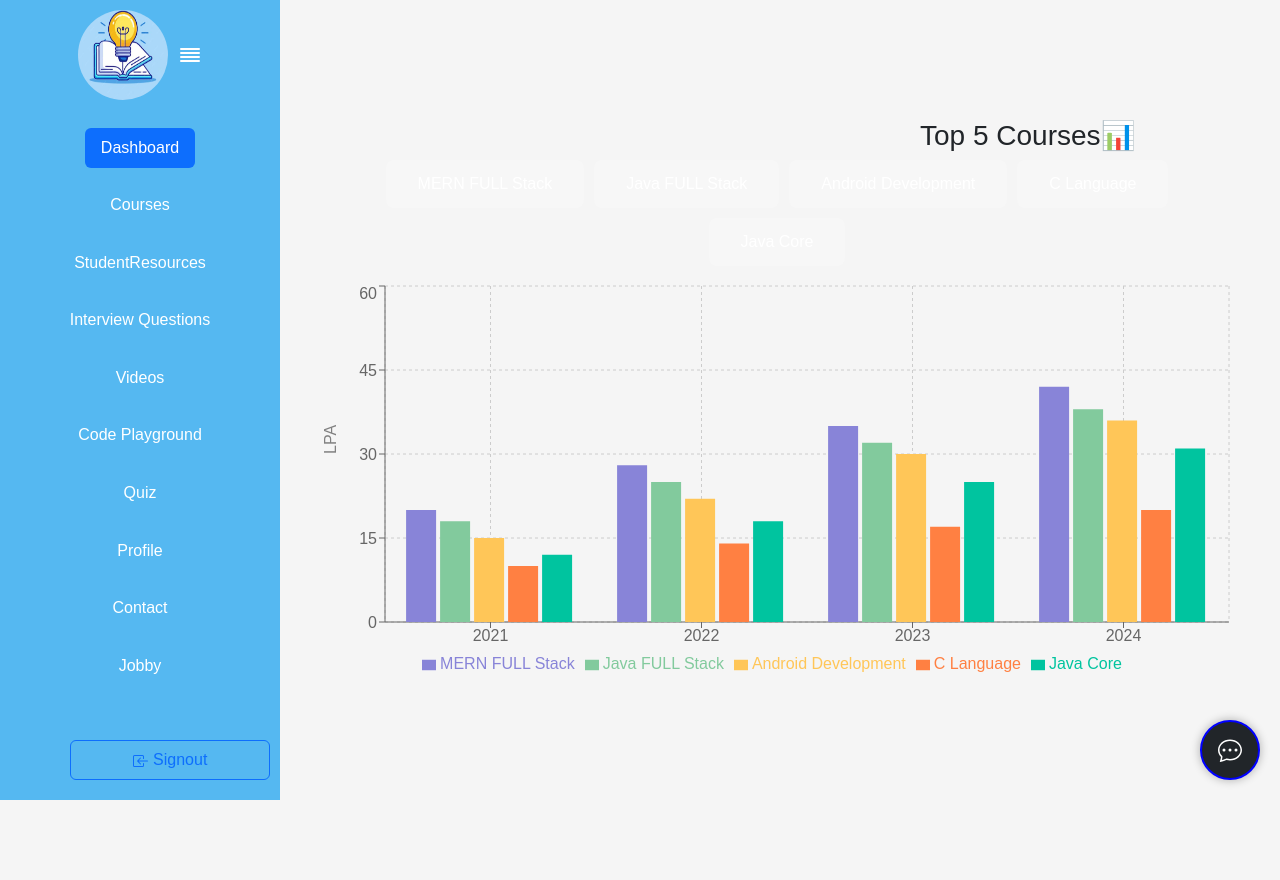
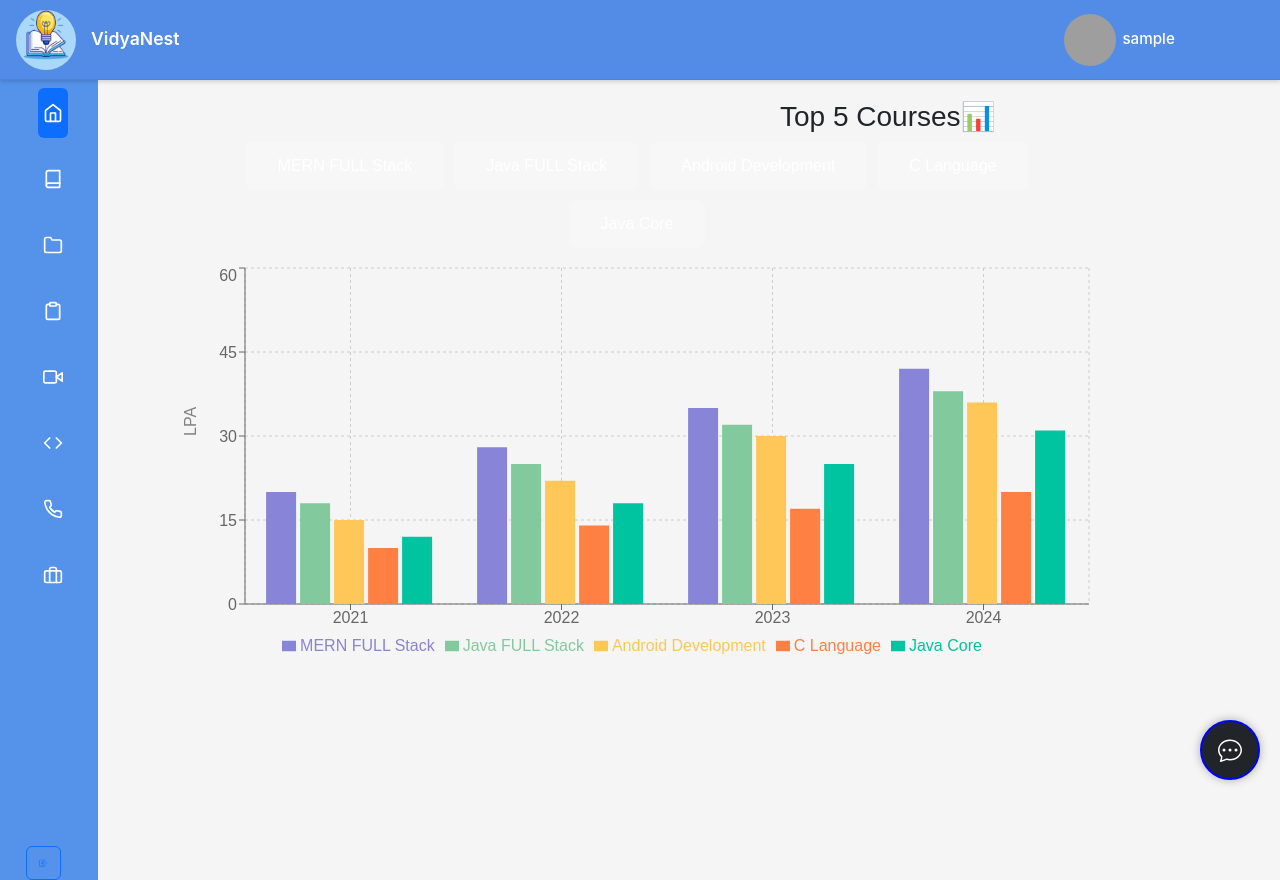
Before and after one commit to prudhu21/VidyaNest, a React (Vite) app in the folder frontend/: page /sidenav in a window 1280 px wide. Before the commit the page ends 800 px from the top, so only its background shows below. Built offline with nearby package versions, Linux system fonts and the light colour scheme; sample sign-in values are in the browser's storage; grey boxes are pictures that could not be loaded.

Commit message:
added header section

```diff
--- a/frontend/src/components/Contact.jsx
+++ b/frontend/src/components/Contact.jsx
@@ -33,7 +33,7 @@ const Contact = ({baseUrl}) => {
   };
 
     return (
-      <div className='d-flex'>
+      <div className='d-flex' style={{display:"flex",justifyContent:"center",alignItems:"center",minHeight:"100dvh",flexWrap:"wrap"}}>
         <div>
           <img src="https://img.freepik.com/free-vector/flat-design-illustration-customer-support_23-2148887720.jpg?uid=R163686062&ga=GA1.1.761964938.1707574847&semt=ais_hybrid&w=740"
             className='contact-img'/>
--- a/frontend/src/components/Courses.jsx
+++ b/frontend/src/components/Courses.jsx
@@ -2,7 +2,7 @@ import React, { useState } from 'react'
 import './Courses.css'
 import { useNavigate } from 'react-router-dom';
 
-const Courses = ({baseUrl}) => {
+const Courses = ({baseUrl,setActiveKey}) => {
   const navigate = useNavigate();
   const [searchInput, setSearchInput] = useState('');
 
@@ -201,13 +201,13 @@ const Courses = ({baseUrl}) => {
                 <div className='d-flex flex-row'>
                   <button
                     className='btn-outline-success start-btn'
-                    onClick={()=>navigate('/mernfs')}
+                    onClick={() => setActiveKey("mernfs")}
                   >
                     Start
                   </button>
                   <button
                     className='btn-outline-success'
-                    onClick={()=>navigate('/quiz')}
+                    onClick={() => setActiveKey("quiz")}
                   >
                     Quiz
                   </button>
--- a/frontend/src/components/Dashboard.jsx
+++ b/frontend/src/components/Dashboard.jsx
@@ -5,6 +5,7 @@ import {BarChart,Bar,XAxis,YAxis,CartesianGrid,Tooltip,Legend,ResponsiveContaine
 import './Dashboard.css';
 import { Button, Modal, Form, InputGroup } from 'react-bootstrap';
 import { BsChatDots, BsSend } from 'react-icons/bs';
+import ProfileHeader from './Header';
 
 const Dashboard = ({baseUrl}) => {
   const [showChat, setShowChat] = useState(false);
@@ -27,7 +28,6 @@ const Dashboard = ({baseUrl}) => {
     setIsLoading(true);
 
     try {
-      // Call OpenAI API
       const response = await fetch('https://api.openai.com/v1/chat/completions', {
         method: 'POST',
         headers: {
@@ -142,7 +142,7 @@ const Dashboard = ({baseUrl}) => {
               {course}
             </Button>
           ))}
-        </div>
+      </div>
 
       <ResponsiveContainer width="100%" height={400}>
         <BarChart data={chartData}>
@@ -163,7 +163,6 @@ const Dashboard = ({baseUrl}) => {
       </ResponsiveContainer>
       </div>
 
-      {/* Chat button */}
       <Button
         variant="dark"
         style={{
@@ -185,7 +184,6 @@ const Dashboard = ({baseUrl}) => {
         <BsChatDots size={24} />
       </Button>
 
-      {/* Chat modal */}
       <Modal
         show={showChat}
         onHide={() => setShowChat(false)}
--- /dev/null
+++ b/frontend/src/components/Header.css
@@ -0,0 +1,127 @@
+.header {
+  position: sticky;
+  top: 0;
+  z-index: 1000;
+  display: flex;
+  align-items: center;
+  justify-content: space-between;
+  padding: 0.5rem 1rem;
+  height: 80px;
+  background-color: #538ce7; /* slate-800 */
+  color: #fff;
+  border-bottom: 1px solid #4986da; /* slate-700 */
+  box-shadow: 0 2px 4px rgba(0, 0, 0, 0.15);
+}
+.header-app-icon{
+    height: 60px;
+    width: 60px;
+    border-radius: 100%;
+}
+/* Left section */
+.header-left {
+  display: flex;
+  align-items: center;
+  gap: 0.5rem;
+}
+
+.user-dropdown {
+  position: absolute;
+  top: 100%;
+  right: 0;
+  background: #ffffff;
+  border: 1px solid #ddd;
+  border-radius: 6px;
+  box-shadow: 0 2px 8px rgba(0,0,0,0.15);
+  width: 150px;
+  margin-top: 8px;
+  z-index: 1000;
+  color: black;
+}
+
+.dropdown-item {
+  padding: 10px 15px;
+  cursor: pointer;
+  transition: background 0.2s;
+}
+
+.dropdown-item:hover {
+  background-color: #90d4f8;
+  color: white;
+}
+
+.user-info {
+  display: flex;
+  align-items: center;
+  gap: 8px;
+}
+
+.logo-icon {
+  background: #2563eb; /* blue-600 */
+  padding: 0.4rem;
+  border-radius: 8px;
+  display: flex;
+  align-items: center;
+  justify-content: center;
+}
+
+.site-name {
+  font-size: 1.1rem;
+  font-weight: 600;
+}
+
+/* Right section */
+.header-right {
+  display: flex;
+  align-items: center;
+  gap: 1rem;
+  margin-right: 50px;
+  width: 150px;
+}
+
+.header-right:hover {
+  cursor: pointer;
+  background-color:rgb(103, 161, 244);
+  width: 170px;
+  padding-right: 20px;
+}
+.user-info {
+  display: flex;
+  align-items: center;
+  gap: 0.4rem;
+}
+
+.user-avatar {
+  width: 52px;
+  height: 52px;
+  border-radius: 50%;
+  object-fit: cover;
+}
+
+.user-name {
+  font-size: 0.95rem;
+  font-weight: 500;
+}
+
+.settings-btn {
+  background: transparent;
+  border: none;
+  cursor: pointer;
+  color: #cbd5e1; /* slate-300 */
+  transition: color 0.2s ease-in-out;
+}
+
+.settings-btn:hover {
+  color: #fff;
+}
+
+/* Responsive */
+@media (max-width: 640px) {
+  .user-name {
+    display: none;
+  }
+}
+@media (max-width: 480px) {
+  .site-name {
+    display: none;
+  }
+}
--- /dev/null
+++ b/frontend/src/components/Header.jsx
@@ -0,0 +1,98 @@
+import React, { useEffect, useState } from "react";
+import { useNavigate } from "react-router-dom";
+import { Modal, Button } from 'react-bootstrap';
+import "./Header.css";
+import Logo from "../assets/logo.jpg";
+
+const Header = ({setActiveKey}) => {
+  const DEFAULT_PROFILE_IMAGE =
+    "https://img.freepik.com/premium-vector/vector-flat-illustration-grayscale-avatar-user-profile-person-icon-gender-neutral-silhouette-profile-picture-suitable-social-media-profiles-icons-screensavers-as-templatex9xa_719432-2210.jpg";
+
+  const [user, setUser] = useState({
+    name: "USER",
+    avatar:
+      localStorage.getItem("profileImage") ||
+      "https://ui-avatars.com/api/?name=Ashfaq&background=2563eb&color=fff",
+  });
+
+  const [dropdownOpen, setDropdownOpen] = useState(false);
+  const [showLogoutModal, setShowLogoutModal] = useState(false);
+  const navigate = useNavigate();
+
+  useEffect(() => {
+    const updateUser = () => {
+      const savedImg = localStorage.getItem("profileImage") || DEFAULT_PROFILE_IMAGE;
+      const savedData = JSON.parse(localStorage.getItem("userData"));
+      setUser({
+        name: savedData?.username || "USER",
+        avatar: savedImg,
+      });
+    };
+
+    updateUser();
+    window.addEventListener("profileUpdated", updateUser);
+    return () => {
+      window.removeEventListener("profileUpdated", updateUser);
+    };
+  }, []);
+
+   const handleLogout = () => {
+    localStorage.clear();
+    navigate("/");
+  };
+
+
+  const handleProfileClick = () => {
+    setDropdownOpen(false);
+    if (setActiveKey) setActiveKey("eight");  // Activate Profile tab
+  };
+
+  return (
+    <header className="header">
+      <div className="header-left">
+        <img src={Logo} alt="App Logo" className="header-app-icon" />
+        <span className="site-name">VidyaNest</span>
+      </div>
+
+      <div className="header-right">
+        <div
+          className="user-info"
+          onClick={() => setDropdownOpen(!dropdownOpen)}
+          style={{ cursor: "pointer", position: "relative" }}
+        >
+          <img src={user.avatar} alt="User" className="user-avatar" />
+          <span className="user-name">{user.name}</span>
+
+          {dropdownOpen && (
+            <div className="user-dropdown">
+              <div className="dropdown-item" onClick={handleProfileClick}>
+                Profile
+              </div>
+              <div className="dropdown-item" onClick={() => setShowLogoutModal(true)}>
+                Logout
+              </div>
+            </div>
+          )}
+        </div>
+      </div>
+
+        {/* Logout Confirmation Modal */}
+        <Modal show={showLogoutModal} onHide={() => setShowLogoutModal(false)} centered>
+          <Modal.Body>
+            <p><strong>Confirm Logout</strong></p>
+            <p>Are you sure you want to logout?</p>
+          </Modal.Body>
+          <Modal.Footer>
+            <Button variant="secondary" onClick={() => setShowLogoutModal(false)}>
+              Cancel
+            </Button>
+            <Button variant="danger" onClick={handleLogout}>
+              Logout
+            </Button>
+          </Modal.Footer>
+        </Modal>
+    </header>
+  );
+};
+
+export default Header;
--- a/frontend/src/components/InterviewQuestions.jsx
+++ b/frontend/src/components/InterviewQuestions.jsx
@@ -3,6 +3,7 @@ import Tab from 'react-bootstrap/Tab';
 import Tabs from 'react-bootstrap/Tabs';
 import './InterviewQuestions.css'
 import Accordion from 'react-bootstrap/Accordion';
+import ProfileHeader from './Header';
 
 const InterviewQuestions = ({baseUrl}) => {
   return (
@@ -941,13 +942,11 @@ const InterviewQuestions = ({baseUrl}) => {
 
               </Accordion.Body>
             </Accordion.Item>
-
         </Accordion>
       </Tab>
-
-
     </Tabs>
   );
+
 }
 
 
--- a/frontend/src/components/Profile.css
+++ b/frontend/src/components/Profile.css
@@ -2,7 +2,8 @@ form {
   padding-left: 20px;
 }
 .profile-img{
-    width: 240px;
+    width: 100px;
+    height: 100px;
     border-radius: 100%;
     margin: 10px;
     margin-left: 50px;
--- a/frontend/src/components/Profile.jsx
+++ b/frontend/src/components/Profile.jsx
@@ -88,7 +88,7 @@ const Profile = () => {
 
   return (
     <Form noValidate validated={validated} onSubmit={handleSubmit}>
-      <div className="d-flex">
+      <div className="d-flex align-items-center mt-5">
         <div className="relative">
           <img
             src={profileImage}
@@ -161,8 +161,8 @@ const Profile = () => {
             controlId={`form-${key}`}
             className="d-flex align-items-center"
           >
-            <Form.Label className="form-label">{label}</Form.Label>
-            <Form.Control
+            <Form.Label className="form-label" style={{width:"100px"}}>{label}</Form.Label>
+            <Form.Control style={{width:"200px"}}
               className="form-element"
               required
               type={type}
--- a/frontend/src/components/sideNav.css
+++ b/frontend/src/components/sideNav.css
@@ -3,13 +3,15 @@
     height: 100dvh;
 }
 .sidenav-bg{
-    background-color: rgb(85, 184, 241);
+    background-color: #5593eb;
     color: rgb(189, 215, 238);
     position: fixed;
     height: 100dvh;
     display: flex;
     align-items: center;
     justify-content: space-between;
+    top: 0%;
+    margin-top: 80px;
 }
 .app-logo{
     border-radius: 100%;
--- a/frontend/src/components/sideNav.jsx
+++ b/frontend/src/components/sideNav.jsx
@@ -1,8 +1,24 @@
+import {
+  FiAlignJustify,
+  FiHome,
+  FiBook,
+  FiFolder,
+  FiClipboard,
+  FiVideo,
+  FiCode,
+  FiUser,
+  FiPhone,
+  FiBriefcase
+} from "react-icons/fi";
+import { BsBoxArrowInLeft } from "react-icons/bs";
 import Col from 'react-bootstrap/Col';
 import Nav from 'react-bootstrap/Nav';
 import Row from 'react-bootstrap/Row';
 import Tab from 'react-bootstrap/Tab';
 import Button from 'react-bootstrap/Button';
+import { useState } from 'react';
+import { useNavigate } from 'react-router-dom';
+import './sideNav.css';
 import Courses from './Courses';
 import InterviewQuestions from './InterviewQuestions';
 import Videos from './Videos';
@@ -12,103 +28,84 @@ import Contact from './Contact';
 import Dashboard from '../components/Dashboard';
 import QuizHomePg from '../QuizComponents/QuizHomePg';
 import Job from './Job';
-import { FiAlignJustify } from "react-icons/fi";
-import { useEffect, useState } from 'react';
-import { BsBoxArrowInLeft } from "react-icons/bs";
-import { useNavigate } from 'react-router-dom';
-import './sideNav.css';
 import StudentResources from './StudentResources';
-import Logo from "../assets/logo.jpg";
+import MernFs from './MernFs';
+import Header from './Header';
+import { TabPane } from "react-bootstrap";
 
 function LeftTabsExample() {
   const navigate = useNavigate();
-
-  const DEFAULT_PROFILE_IMAGE =
-    "https://img.freepik.com/premium-vector/vector-flat-illustration-grayscale-avatar-user-profile-person-icon-gender-neutral-silhouette-profile-picture-suitable-social-media-profiles-icons-screensavers-as-templatex9xa_719432-2210.jpg";
-
-  const [profileImage, setProfileImage] = useState(DEFAULT_PROFILE_IMAGE);
-  const [userData, setUserData] = useState({ username: "", email: "" });
-  const [isCollapsed, setIsCollapsed] = useState(false);
-
-  useEffect(() => {
-    const savedProfileImg = localStorage.getItem("profileImage");
-    if (savedProfileImg) setProfileImage(savedProfileImg);
-
-    const savedUserData = JSON.parse(localStorage.getItem("userData"));
-    if (savedUserData) setUserData(savedUserData);
-  }, []);
-
-  useEffect(() => {
-    const handleStorageChange = () => {
-      const savedProfileImg = localStorage.getItem("profileImage");
-      setProfileImage(savedProfileImg || DEFAULT_PROFILE_IMAGE);
-
-      const savedUserData = JSON.parse(localStorage.getItem("userData"));
-      setUserData(savedUserData || { username: "", email: "" });
-    };
-
-    window.addEventListener("profileUpdated", handleStorageChange);
-    return () => window.removeEventListener("profileUpdated", handleStorageChange);
-  }, []);
-
-  const handleToggleSidebar = () => {
-    setIsCollapsed((prev) => !prev);
-  };
+  const [isCollapsed, setIsCollapsed] = useState(true);
+  const [activeKey, setActiveKey] = useState("first");
 
   return (
+    <>
+      <Header setActiveKey={setActiveKey}/>
       <div className='navbg'>
-      <Tab.Container id="left-tabs-example" defaultActiveKey="first">
+        <Tab.Container id="left-tabs-example" activeKey={activeKey} onSelect={(k) => setActiveKey(k)}>
           <Row>
-          <Col sm={isCollapsed ? 1 : 3} className={`sidebar-container ${isCollapsed ? 'collapsed' : ''}`}>
+            <Col
+              sm="auto"
+              className={`sidebar-container ${isCollapsed ? 'collapsed' : ''}`}
+              style={{
+                width: isCollapsed ? '40px' : '250px',
+                transition: 'width 0.3s ease',
+                overflow: 'hidden',
+                padding: '5px 0' // top/bottom spacing for icons
+              }}
+              onMouseEnter={() => setIsCollapsed(false)}
+              onMouseLeave={() => setIsCollapsed(true)}
+            >
               <Nav variant="pills" className="flex-column sidenav-bg">
-              <div className='d-flex flex-row align-items-center'>
-                <img
-                  src={Logo}
-                  alt="Profile"
-                  className="sidenav-profile-img"
-                />
-                {/*
-                {!isCollapsed && (
-                  <div className='ms-2'>
-                    <p className='text-white mt-3'>{userData.username || "Guest User"}</p>
-                    <p className='text-white'>{userData.email || "guest@mail.com"}</p>
-                  </div>
-                )}*/}
-                <FiAlignJustify
-                  className='back-icon'
-                  onClick={handleToggleSidebar}
+
+                {[
+                  { key: "first", icon: <FiHome size={20} />, label: "Dashboard" },
+                  { key: "second", icon: <FiBook size={20} />, label: "Courses" },
+                  { key: "eleven", icon: <FiFolder size={20} />, label: "StudentResources" },
+                  { key: "third", icon: <FiClipboard size={20} />, label: "Interview Questions" },
+                  { key: "fourth", icon: <FiVideo size={20} />, label: "Videos" },
+                  { key: "sixth", icon: <FiCode size={20} />, label: "Code Playground" },
+                  { key: "nine", icon: <FiPhone size={20} />, label: "Contact" },
+                  { key: "ten", icon: <FiBriefcase size={20} />, label: "Jobby" }
+                ].map(({ key, icon, label }) => (
+                  <Nav.Item key={key} className="mb-2 mt-2">
+                    <Nav.Link
+                      eventKey={key}
                       style={{
-                    transform: isCollapsed ? 'rotate(180deg)' : 'rotate(0deg)',
-                    cursor: 'pointer',
-                    marginLeft: isCollapsed ? '0.5rem' : 'auto'
+                        display: 'flex',
+                        alignItems: 'center',
+                        justifyContent: isCollapsed ? 'center' : 'flex-start',
+                        color: 'white',
+                        padding: '15px 5px',
+                        marginLeft:'50px',
+                        marginRight:'30px'
                       }}
-                />
-              </div>
+                    >
+                      {icon}
+                      {!isCollapsed && <span className="ms-2">{label}</span>}
+                    </Nav.Link>
+                  </Nav.Item>
+                ))}
 
-              {!isCollapsed && (
-                <>
-                  <Nav.Item><Nav.Link eventKey="first" className='text-white'>Dashboard</Nav.Link></Nav.Item>
-                  <Nav.Item><Nav.Link eventKey="second" className='text-white'>Courses</Nav.Link></Nav.Item>
-                  <Nav.Item><Nav.Link eventKey='eleven' className='text-white'>StudentResources</Nav.Link></Nav.Item>
-                  <Nav.Item><Nav.Link eventKey="third" className='text-white'>Interview Questions</Nav.Link></Nav.Item>
-                  <Nav.Item><Nav.Link eventKey="fourth" className='text-white'>Videos</Nav.Link></Nav.Item>
-                  <Nav.Item><Nav.Link eventKey='sixth' className='text-white'>Code Playground</Nav.Link></Nav.Item>
-                  <Nav.Item><Nav.Link eventKey='seven' className='text-white'>Quiz</Nav.Link></Nav.Item>
-                  <Nav.Item><Nav.Link eventKey='eight' className='text-white'>Profile</Nav.Link></Nav.Item>
-                  <Nav.Item><Nav.Link eventKey='nine' className='text-white'>Contact</Nav.Link></Nav.Item>
-                  <Nav.Item><Nav.Link eventKey='ten' className='text-white'>Jobby</Nav.Link></Nav.Item>
-                  <p className='line'></p>
+                <div className="mt-auto px-1">
                   <Button
                     variant="outline-primary"
                     onClick={() => navigate('/')}
-                    className='signout-btn'
+                    style={{
+                      width: isCollapsed ? '35px' : '100%',
+                      display: 'flex',
+                      justifyContent: 'center',
+                      alignItems: 'center'
+                    }}
                   >
-                    <BsBoxArrowInLeft /> Signout
+                    <BsBoxArrowInLeft size={20} />
+                    {!isCollapsed && <span className="ms-2">Signout</span>}
                   </Button>
-                </>
-              )}
+                </div>
               </Nav>
             </Col>
+
+
             <Col sm={9}
               style={{
                 transition: 'margin-left 0.3s',
@@ -116,25 +113,26 @@ function LeftTabsExample() {
                 display: 'flex',
                 justifyContent: 'center',
                 height: '100vh',
-            overflowY: 'auto',
-            alignItems: 'center'
+                overflowY: 'auto'
               }}>
               <Tab.Content>
                 <Tab.Pane eventKey="first"><Dashboard /></Tab.Pane>
-              <Tab.Pane eventKey="second"><Courses /></Tab.Pane>
+                <Tab.Pane eventKey="second"><Courses setActiveKey={setActiveKey} /></Tab.Pane>
                 <Tab.Pane eventKey="eleven"><StudentResources /></Tab.Pane>
                 <Tab.Pane eventKey="third"><InterviewQuestions /></Tab.Pane>
                 <Tab.Pane eventKey="fourth"><Videos /></Tab.Pane>
                 <Tab.Pane eventKey='sixth'><Editor /></Tab.Pane>
-              <Tab.Pane eventKey='seven'><QuizHomePg /></Tab.Pane>
                 <Tab.Pane eventKey='eight'><Profile /></Tab.Pane>
                 <Tab.Pane eventKey='nine'><Contact /></Tab.Pane>
                 <Tab.Pane eventKey='ten'><Job /></Tab.Pane>
+                <Tab.Pane eventKey="mernfs"><MernFs /></Tab.Pane>
+                <Tab.Pane eventKey="quiz"><QuizHomePg /></Tab.Pane>
               </Tab.Content>
             </Col>
           </Row>
         </Tab.Container>
       </div>
+    </>
   );
 }
 
```
Also changed, not shown: frontend/src/App.jsx (+10 -0 lines). Lines whose indentation alone changed are shown as unchanged.
